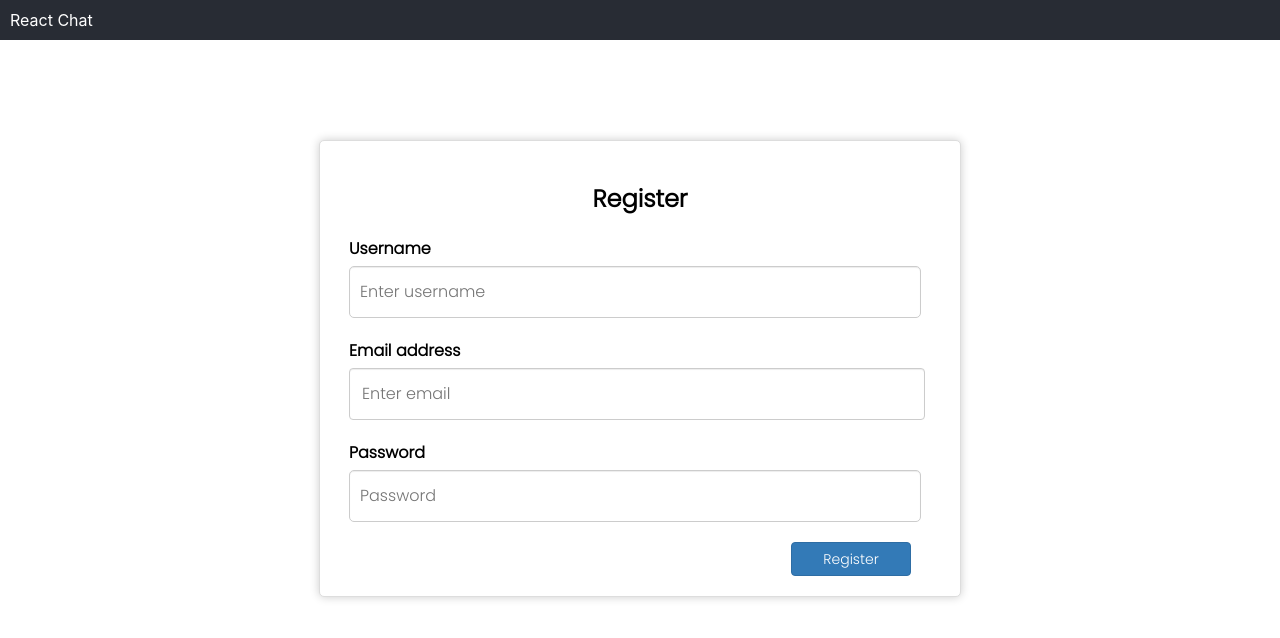
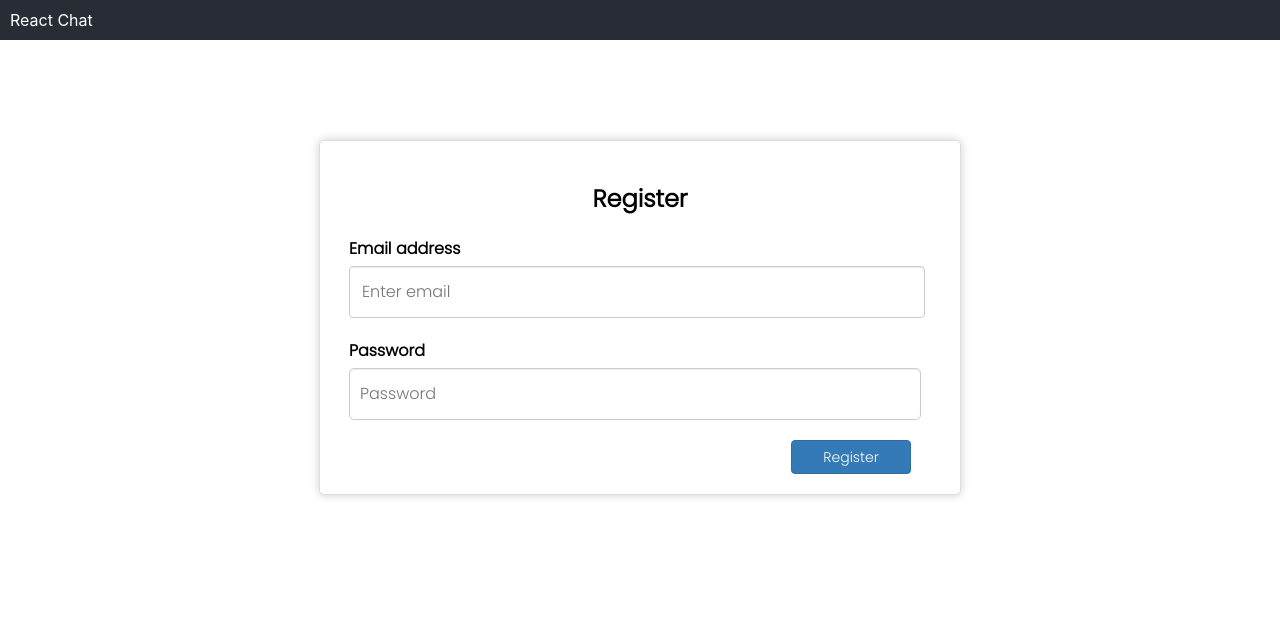
Before and after one commit to JoJoPnz/2110471-Network-Chat-Application-Client, a React (Create React App) app: page /register in a window 1280 px wide. Shown: the top 638 px of the page. Built offline with nearby package versions, Linux system fonts and the light colour scheme.

Commit message:
comment username // we will change it later

```diff
--- a/src/pages/RegisterPage/RegisterPage.jsx
+++ b/src/pages/RegisterPage/RegisterPage.jsx
@@ -4,13 +4,13 @@
 
 const RegisterPage = () => {
   const navigate = useNavigate();
-  const [username, setUsername] = useState("");
+//   const [username, setUsername] = useState("");
   const [email, setEmail] = useState("");
   const [password, setPassword] = useState("");
 
-  const handleUsernameChange = (e) => {
-    setUsername(e.target.value);
-  };
+//   const handleUsernameChange = (e) => {
+//     setUsername(e.target.value);
+//   };
 
   const handleEmailChange = (e) => {
     setEmail(e.target.value);
@@ -33,7 +33,7 @@
     <div className="register-page">
       <h2>Register</h2>
       <form onSubmit={handleSubmit}>
-        <div className="form-group">
+        {/* <div className="form-group">
           <label htmlFor="username">Username</label>
           <input
             type="text"
@@ -44,7 +44,7 @@
             onChange={handleUsernameChange}
             required
           />
-        </div>
+        </div> */}
 
         <div className="form-group">
           <label htmlFor="email">Email address</label>
```
